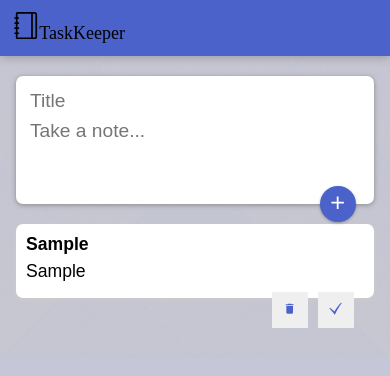
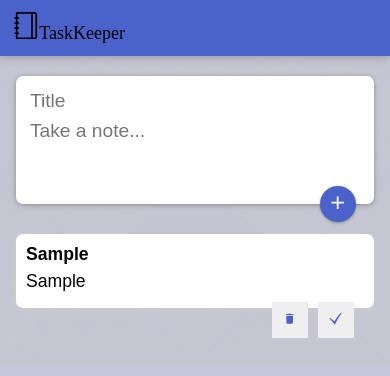
Before and after one commit to Alobam776/Todo-Taskkeeper, a React (Vite) app: page / in a window 390 px wide. Both pictures are taken after typing "Sample", "Sample" into the empty fields and a click on the button 338 px from the left and 204 px from the top of the page. Shown: the top 376 px of the page. Built offline with nearby package versions, Linux system fonts and the light colour scheme.

Commit message:
styles updated

```diff
--- a/src/styles/styles.css
+++ b/src/styles/styles.css
@@ -129,7 +129,7 @@ form button {
 
   .note {
     width: 100%;
-    margin: 16px 0;
+    margin: 30px 0;
   }
 
   form {
```
